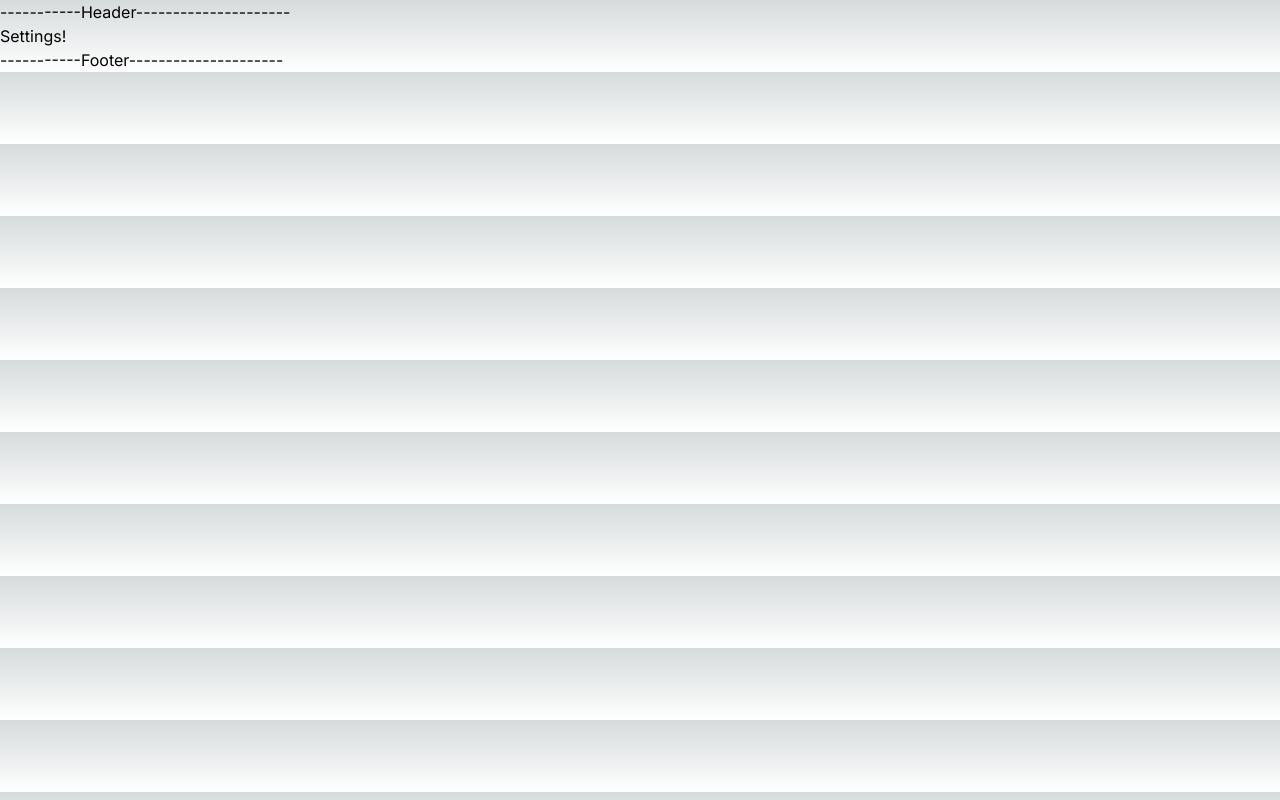
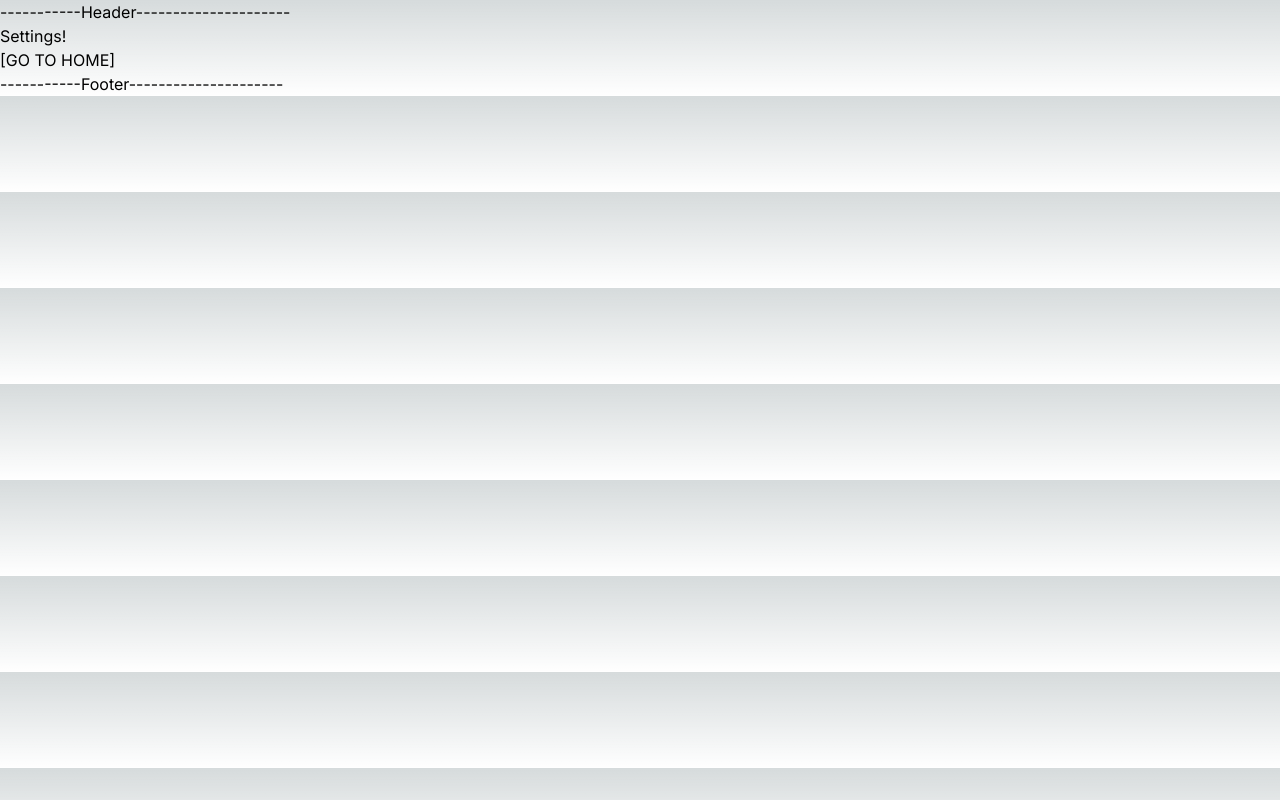
Before and after one commit to julia-pav/peter5calc, a Next.js app: page /settings in a window 1280 px wide. Built offline with nearby package versions, Linux system fonts and the light colour scheme.

Commit message:
updating code

```diff
--- a/app/dashboard/pade.tsx
+++ b/app/dashboard/page.tsx
@@ -4,7 +4,7 @@ import React from 'react';
 
 export default function Home() {
 
-const myHome = '/'
+const myHome = '/';
 
     return (
       <div>
--- a/app/page.tsx
+++ b/app/page.tsx
@@ -3,8 +3,8 @@ import React from 'react';
 
 export default function Home() {
 
-const myUrl = '/dashboard';
-
+const url1 = '/dashboard';
+const url2 = '/settings'
   return (
     <div>
       <h1>
@@ -12,9 +12,14 @@ const myUrl = '/dashboard';
       </h1>
 
 
-<a href={myUrl}>
+<a href={url1}>
 [GO TO DASHBOARD]
 </a>
+
+<a href={url2}>
+[GO TO SETTINGS]
+</a>
+
 
  </div>
   );
--- a/app/settings/page.tsx
+++ b/app/settings/page.tsx
@@ -2,14 +2,15 @@
 import React from 'react';
 
 export default function Home() {
+
+  const myHome = '/';
+
+
     return (
         <div>
-          <h1>
-            Settings!
-          </h1>
-        </div>
-
-
+          <h1>Settings!</h1>
+     <a href={myHome}>[GO TO HOME]</a>
+     </div>
 
    );
 
```
